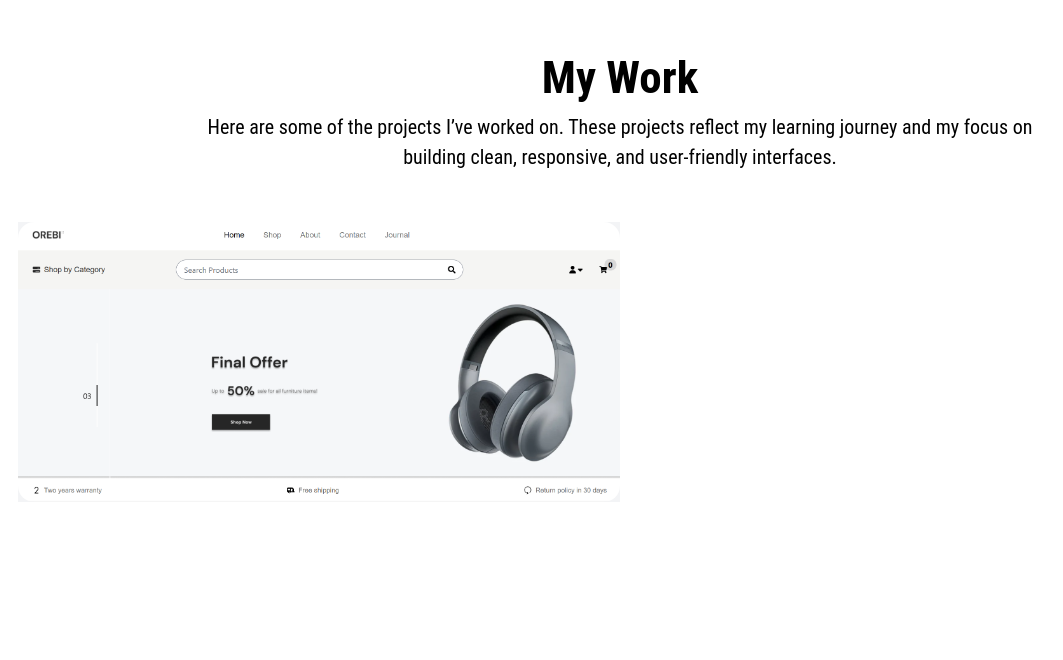
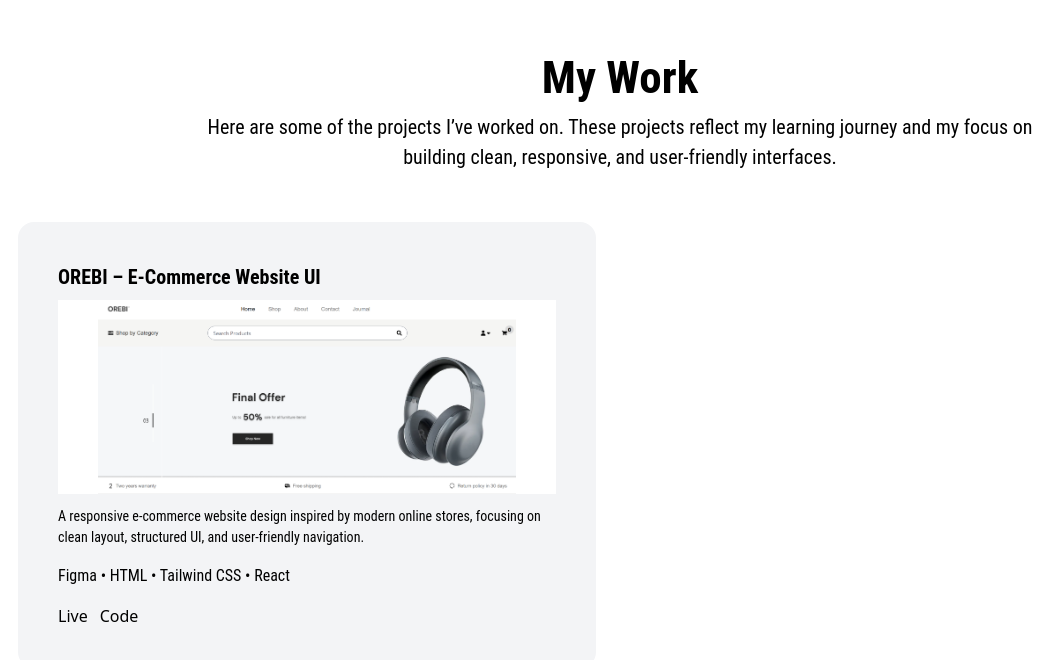
Before and after one commit to tamanna180906/my-portfolio, a React (Vite) app: page / in a window 1280 px wide. Shown: the part 1444-2104 px from the top of the page, without its empty margins (20-1083 px from the left). Built offline with nearby package versions, Linux system fonts and the light colour scheme.

Commit message:
add ecom-p in wrk part

```diff
--- a/src/components/Work.jsx
+++ b/src/components/Work.jsx
@@ -13,9 +13,19 @@ function Work() {
             These projects reflect my learning journey and my focus on building clean, responsive, and user-friendly interfaces.
           </p>
         </div>
-        <div className='pt-[50px]'>
-          <div className='w-[50%] bg-gray-100'>
-            <img src={ecom1} className='rounded-2xl mb-10'></img>
+        <div className='pt-[50px] flex justify-between'>
+          <div className='w-[48%] p-10 bg-gray-100 rounded-2xl'>
+            <h2 className='font-rc text-[20px] font-bold'>OREBI – E-Commerce Website UI</h2>
+            <div className='bg-white mt-2'>
+              <img src={ecom1} className='rounded-2xl px-10'></img>
+            </div>
+            <p className='pt-3 text-[14px] font-rc '>A responsive e-commerce website design inspired by modern online stores, focusing on clean layout,
+              structured UI, and user-friendly navigation.</p>
+            <p className='pt-4 text-[16px] font-rc '>Figma • HTML • Tailwind CSS • React</p>
+            <div className="flex gap-3 mt-4">
+              <a className="btn">Live</a>
+              <a className="btn">Code</a>
+            </div>
           </div>
         </div>
       </Container>
```
